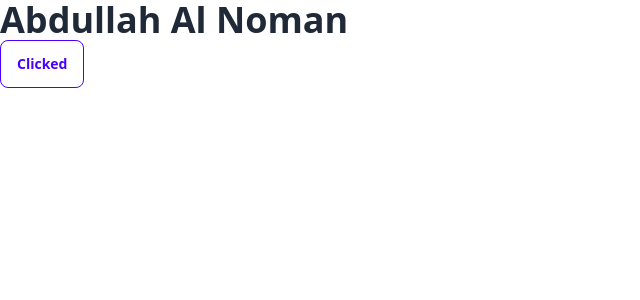
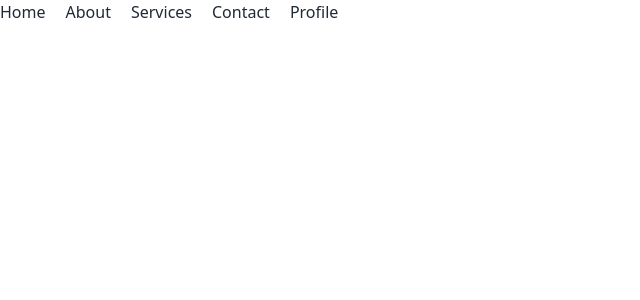
Before and after one commit to ALNoman78/context-api, a React (Vite) app: page /profile in a window 1280 px wide. Shown: the top 300 px of the page, without its empty margins (0-640 px from the left). Built offline with nearby package versions, Linux system fonts and the light colour scheme.

Commit message:
like daisyUi navbar create

```diff
--- a/src/App.jsx
+++ b/src/App.jsx
@@ -1,11 +1,13 @@
 import './App.css'
+import CSNav from './components/CsNavbar/CSNav'
+import Navbar from './components/Navbar/Navbar'
 
 function App() {
 
   return (
     <>
-      <h1 className='text-4xl font-bold'>Abdullah Al Noman</h1>
-      <button className='btn btn-outline btn-primary'>Clicked</button>
+      {/* <Navbar></Navbar> */}
+      <CSNav></CSNav>
     </>
   )
 }
--- /dev/null
+++ b/src/components/CsNavbar/CSNav.jsx
@@ -0,0 +1,30 @@
+import React from 'react'
+import PropTypes from 'prop-types'
+import { list } from 'postcss';
+import Link from '../Link/Link';
+
+const CSNav = props => {
+    const routes = [
+        { id: 1, path: "/", name: "Home" },
+        { id: 2, path: "/about", name: "About" },
+        { id: 3, path: "/services", name: "Services" },
+        { id: 4, path: "/contact", name: "Contact" },
+        { id: 5, path: "/profile", name: "Profile" }
+    ];
+
+    // export default routes;
+
+    return (
+        <nav>
+            <ul className='md:flex gap-5'>
+                {
+                    routes.map((route, idx) => <Link key={idx} route = {route}></Link>)
+                }
+            </ul>
+        </nav>
+    )
+}
+
+CSNav.propTypes = {}
+
+export default CSNav
--- /dev/null
+++ b/src/components/Link/Link.jsx
@@ -0,0 +1,16 @@
+import React from 'react'
+import PropTypes from 'prop-types'
+
+const Link = ({ route }) => {
+    return (
+        <div>
+            <li>
+                <a href={`route.path`}>{route.name}</a>
+            </li>
+        </div>
+    )
+}
+
+Link.propTypes = {}
+
+export default Link
--- /dev/null
+++ b/src/components/Navbar/Navbar.jsx
@@ -0,0 +1,65 @@
+import React from 'react'
+import PropTypes from 'prop-types'
+
+const Navbar = () => {
+    return (
+        <div>
+            <div className="navbar bg-base-100">
+                <div className="navbar-start">
+                    <div className="dropdown">
+                        <div tabIndex={0} role="button" className="btn btn-ghost lg:hidden">
+                            <svg
+                                xmlns="http://www.w3.org/2000/svg"
+                                className="h-5 w-5"
+                                fill="none"
+                                viewBox="0 0 24 24"
+                                stroke="currentColor">
+                                <path
+                                    strokeLinecap="round"
+                                    strokeLinejoin="round"
+                                    strokeWidth="2"
+                                    d="M4 6h16M4 12h8m-8 6h16" />
+                            </svg>
+                        </div>
+                        <ul
+                            tabIndex={0}
+                            className="menu menu-sm dropdown-content bg-base-100 rounded-box z-[1] mt-3 w-52 p-2 shadow">
+                            <li><a>Item 1</a></li>
+                            <li>
+                                <a>Parent</a>
+                                <ul className="p-2">
+                                    <li><a>Submenu 1</a></li>
+                                    <li><a>Submenu 2</a></li>
+                                </ul>
+                            </li>
+                            <li><a>Item 3</a></li>
+                        </ul>
+                    </div>
+                    <a className="btn btn-ghost text-xl">daisyUI</a>
+                </div>
+                <div className="navbar-center hidden lg:flex">
+                    <ul className="menu menu-horizontal px-1">
+                        <li><a>Item 1</a></li>
+                        <li>
+                            <details>
+                                <summary>Parent</summary>
+                                <ul className="p-2">
+                                    <li><a>Submenu 1</a></li>
+                                    <li><a>Submenu 2</a></li>
+                                </ul>
+                            </details>
+                        </li>
+                        <li><a>Item 3</a></li>
+                    </ul>
+                </div>
+                <div className="navbar-end">
+                    <a className="btn">Button</a>
+                </div>
+            </div>
+        </div>
+    )
+}
+
+Navbar.propTypes = {}
+
+export default Navbar
```
